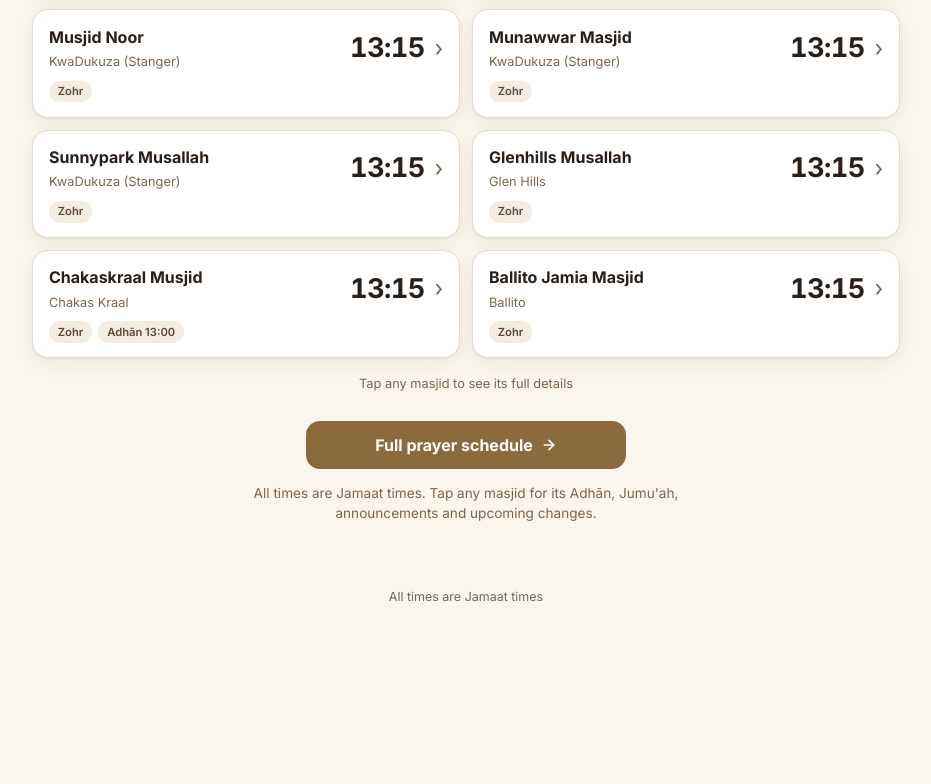
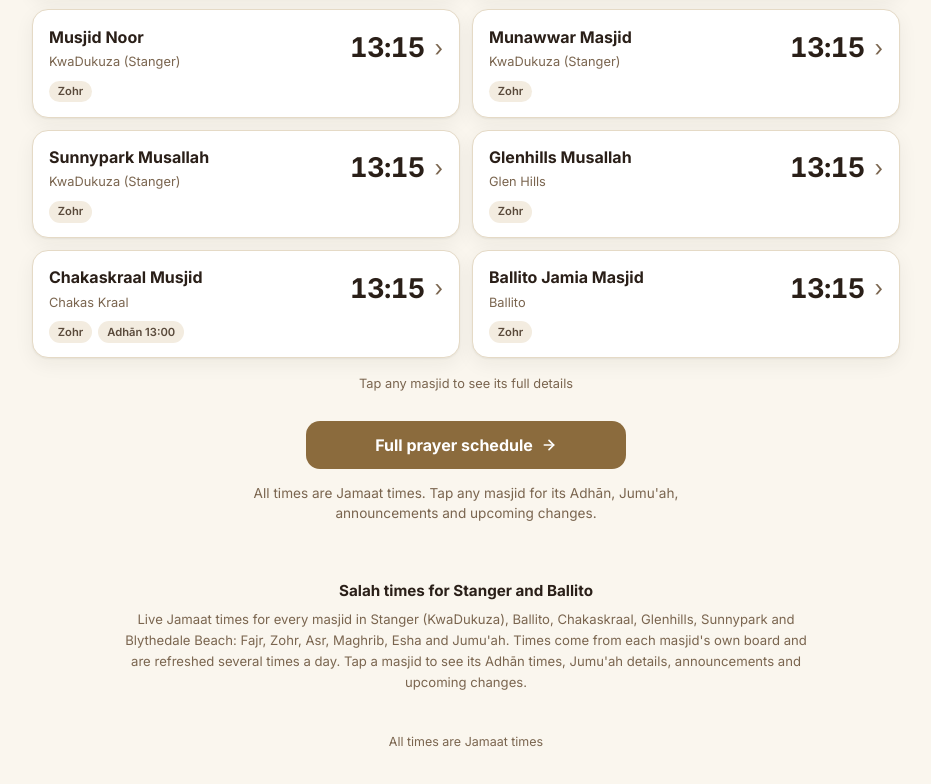
Before and after one commit to ameen-cs/Salah-Times, a website: page index.html in a window 1280 px wide. Shown: the part 859-1643 px from the top of the page, without its empty margins (174-1105 px from the left). Before the commit the page ends 1498 px from the top, so only its background shows below. Drawn offline with Linux system fonts and the light colour scheme; no server answers.

Commit message:
Add Google Search Console verification and home page intro text
Co-Authored-By: Claude Sonnet 5.5 <noreply@anthropic.com>

```diff
--- a/css/site.css
+++ b/css/site.css
@@ -248,3 +248,6 @@ details.ext .kv { margin-top: .5rem; }
 }
 
 .mosque-header { display: grid; gap: .5rem; }
+.about { max-width: 720px; padding-block: .5rem 1.5rem; text-align: center; }
+.about h2 { font-size: .95rem; font-weight: 700; margin-bottom: .4rem; }
+.about p { font-size: .82rem; line-height: 1.6; color: var(--ink-3); text-wrap: pretty; }
--- a/index.html
+++ b/index.html
@@ -9,6 +9,7 @@
   <meta name="geo.region" content="ZA-NL">
   <meta name="geo.placename" content="Stanger (KwaDukuza), Ballito">
   <meta name="theme-color" content="#2A1F18">
+  <meta name="google-site-verification" content="QVzeX_FEupfKSI4Q-OMyif6afZVrG8XdgoePEXRhbmg" />
   <meta name="mobile-web-app-capable" content="yes">
   <meta name="apple-mobile-web-app-capable" content="yes">
   <meta name="apple-mobile-web-app-status-bar-style" content="black">
@@ -162,6 +163,11 @@
       <p>All times are Jamaat times. Tap any masjid for its Adhān, Jumu'ah, announcements and upcoming changes.</p>
     </aside>
   </main>
+
+  <section class="about wrap" aria-labelledby="about-title">
+    <h2 id="about-title">Salah times for Stanger and Ballito</h2>
+    <p>Live Jamaat times for every masjid in Stanger (KwaDukuza), Ballito, Chakaskraal, Glenhills, Sunnypark and Blythedale Beach: Fajr, Zohr, Asr, Maghrib, Esha and Jumu'ah. Times come from each masjid's own board and are refreshed several times a day. Tap a masjid to see its Adhān times, Jumu'ah details, announcements and upcoming changes.</p>
+  </section>
 
   <footer class="foot wrap"><p>All times are Jamaat times</p></footer>
 
```
